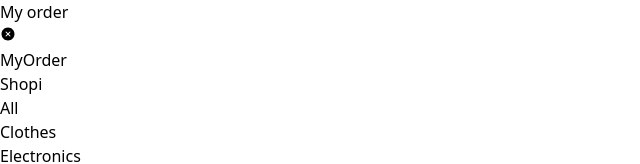
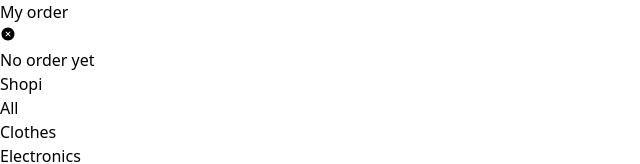
Before and after one commit to marlonsalazarg/ecommerce-react, a React (Vite) app: page /my-order in a window 1280 px wide. Shown: the top 164 px of the page, without its empty margins (0-640 px from the left). Built offline with nearby package versions, Linux system fonts and the light colour scheme.

Commit message:
Add route for last order in MyOrders page

```diff
--- a/src/pages/App/index.jsx
+++ b/src/pages/App/index.jsx
@@ -16,6 +16,7 @@ const AppRoutes = () => {
     { path: "/my-account", element: <MyAccount /> },
     { path: "/my-order", element: <MyOrder /> },
     { path: "/my-orders", element: <MyOrders /> },
+    { path: "/my-orders/last", element: <MyOrder /> },
     { path: "/sign-in", element: <SignIn /> },
     { path: "*", element: <NotFound /> },
   ]);
--- a/src/pages/MyOrder/index.jsx
+++ b/src/pages/MyOrder/index.jsx
@@ -1,7 +1,30 @@
+import { useShoppingCartProvider } from "../../Context";
 import Layout from "../../components/Layout";
+import OrderCard from "../../components/OrderCard";
 
 function MyOrder() {
-  return <Layout className="bg-red-100">MyOrder</Layout>;
+  const { order } = useShoppingCartProvider();
+  return (
+    <Layout>
+      <div className="px-3">
+        {order.length > 0 ? (
+          order
+            .slice(-1)[0]
+            .products.map((product) => (
+              <OrderCard
+                key={product.id}
+                id={product.id}
+                title={product.title}
+                imageUrl={product.image}
+                price={product.price}
+              />
+            ))
+        ) : (
+          <p className="text-center">No order yet</p>
+        )}
+      </div>
+    </Layout>
+  );
 }
 
 export default MyOrder;
```
